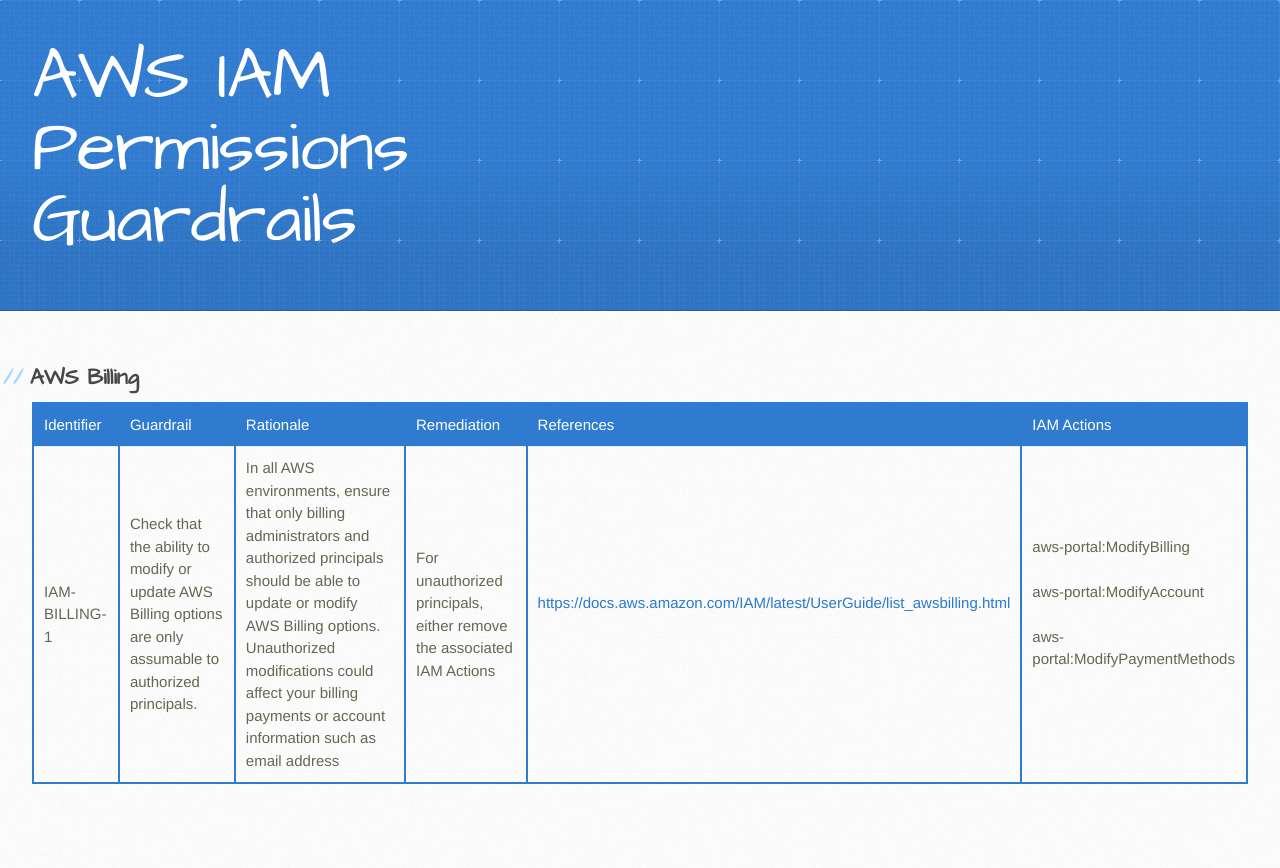
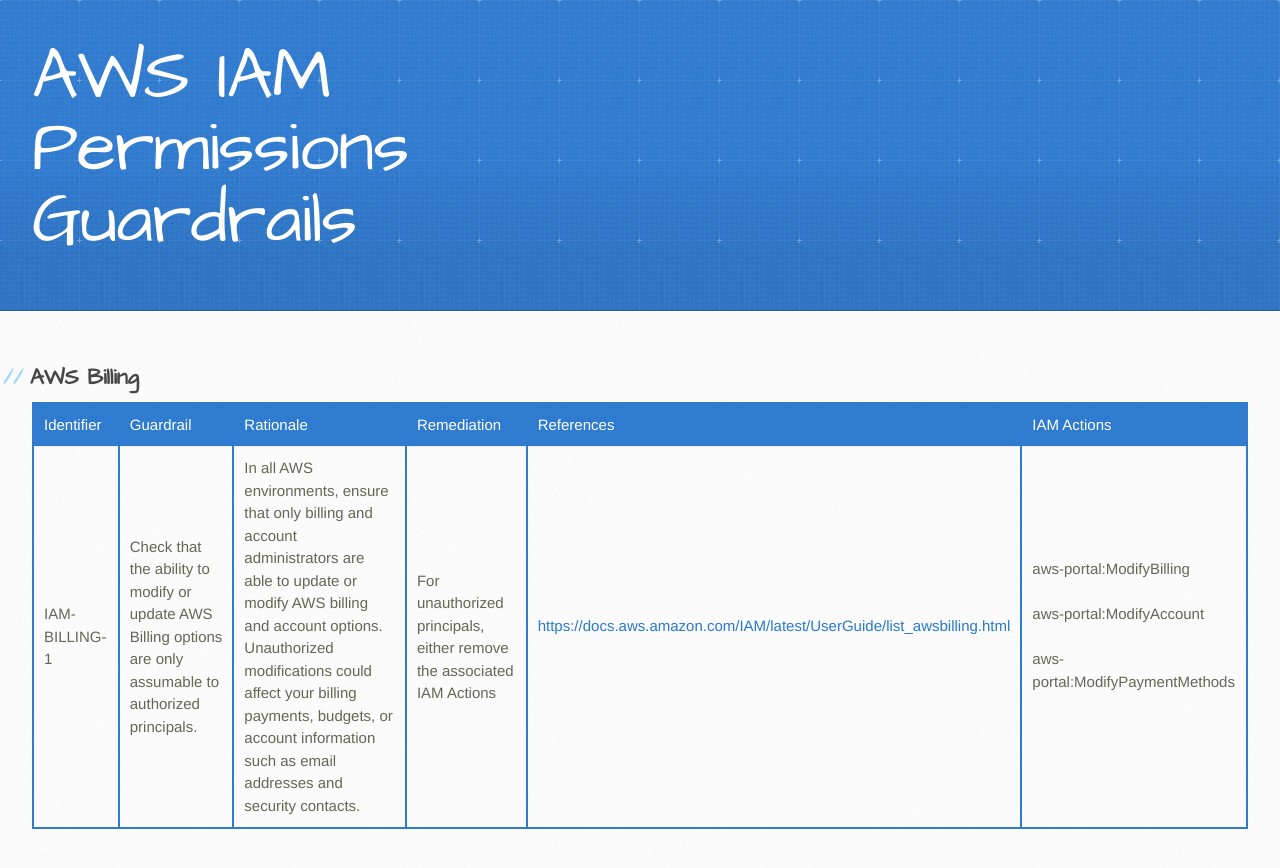
Before and after one commit to aws-samples/aws-iam-permissions-guardrails, a Jekyll site: the page built from docs/guardrails/billing/guardrails.md, in a window 1280 px wide. Shown: the top 868 px of the page. Built offline with Jekyll 4.4.1, drawn with Linux system fonts in a browser that asks for light colours.

Commit message:
updating billing and account

```diff
--- a/docs/guardrails/billing/guardrails.md
+++ b/docs/guardrails/billing/guardrails.md
@@ -6,6 +6,6 @@ layout: default
 
 ## AWS Billing
 
-| Identifier    | Guardrail                                                                                                   | Rationale                                                                                                                                                                                                                                                     | Remediation                                                           | References                                                                                                                                             | IAM Actions                                                                                             |
-|:--------------|:------------------------------------------------------------------------------------------------------------|:--------------------------------------------------------------------------------------------------------------------------------------------------------------------------------------------------------------------------------------------------------------|:----------------------------------------------------------------------|:-------------------------------------------------------------------------------------------------------------------------------------------------------|:--------------------------------------------------------------------------------------------------------|
-| IAM-BILLING-1 | Check that the ability to modify or update AWS Billing options are only assumable to authorized principals. | In all AWS environments, ensure that only billing administrators and authorized principals should be able to update or modify AWS Billing options. Unauthorized modifications could affect your billing payments or account information such as email address | For unauthorized principals, either remove the associated IAM Actions | [https://docs.aws.amazon.com/IAM/latest/UserGuide/list_awsbilling.html](https://docs.aws.amazon.com/IAM/latest/UserGuide/list_awsbilling.html)<br><br> | aws-portal:ModifyBilling<br><br>aws-portal:ModifyAccount<br><br>aws-portal:ModifyPaymentMethods<br><br> |
+| Identifier    | Guardrail                                                                                                   | Rationale                                                                                                                                                                                                                                                                                | Remediation                                                           | References                                                                                                                                             | IAM Actions                                                                                             |
+|:--------------|:------------------------------------------------------------------------------------------------------------|:-----------------------------------------------------------------------------------------------------------------------------------------------------------------------------------------------------------------------------------------------------------------------------------------|:----------------------------------------------------------------------|:-------------------------------------------------------------------------------------------------------------------------------------------------------|:--------------------------------------------------------------------------------------------------------|
+| IAM-BILLING-1 | Check that the ability to modify or update AWS Billing options are only assumable to authorized principals. | In all AWS environments, ensure that only billing and account administrators are able to update or modify AWS billing and account options. Unauthorized modifications could affect your billing payments, budgets, or account information such as email addresses and security contacts. | For unauthorized principals, either remove the associated IAM Actions | [https://docs.aws.amazon.com/IAM/latest/UserGuide/list_awsbilling.html](https://docs.aws.amazon.com/IAM/latest/UserGuide/list_awsbilling.html)<br><br> | aws-portal:ModifyBilling<br><br>aws-portal:ModifyAccount<br><br>aws-portal:ModifyPaymentMethods<br><br> |
--- a/guardrails/billing/IAM-BILLING-1.json
+++ b/guardrails/billing/IAM-BILLING-1.json
@@ -1,7 +1,7 @@
 {
   "Identifier": "IAM-BILLING-1",
   "Guardrail": "Check that the ability to modify or update AWS Billing options are only assumable to authorized principals.",
-  "Rationale": "In all AWS environments, ensure that only billing administrators and authorized principals should be able to update or modify AWS Billing options. Unauthorized modifications could affect your billing payments or account information such as email address",
+  "Rationale": "In all AWS environments, ensure that only billing and account administrators are able to update or modify AWS billing and account options. Unauthorized modifications could affect your billing payments, budgets, or account information such as email addresses and security contacts.",
   "Remediation": "For unauthorized principals, either remove the associated IAM Actions",
   "References": ["https://docs.aws.amazon.com/IAM/latest/UserGuide/list_awsbilling.html"],
   "Policy": "IAM",
```
